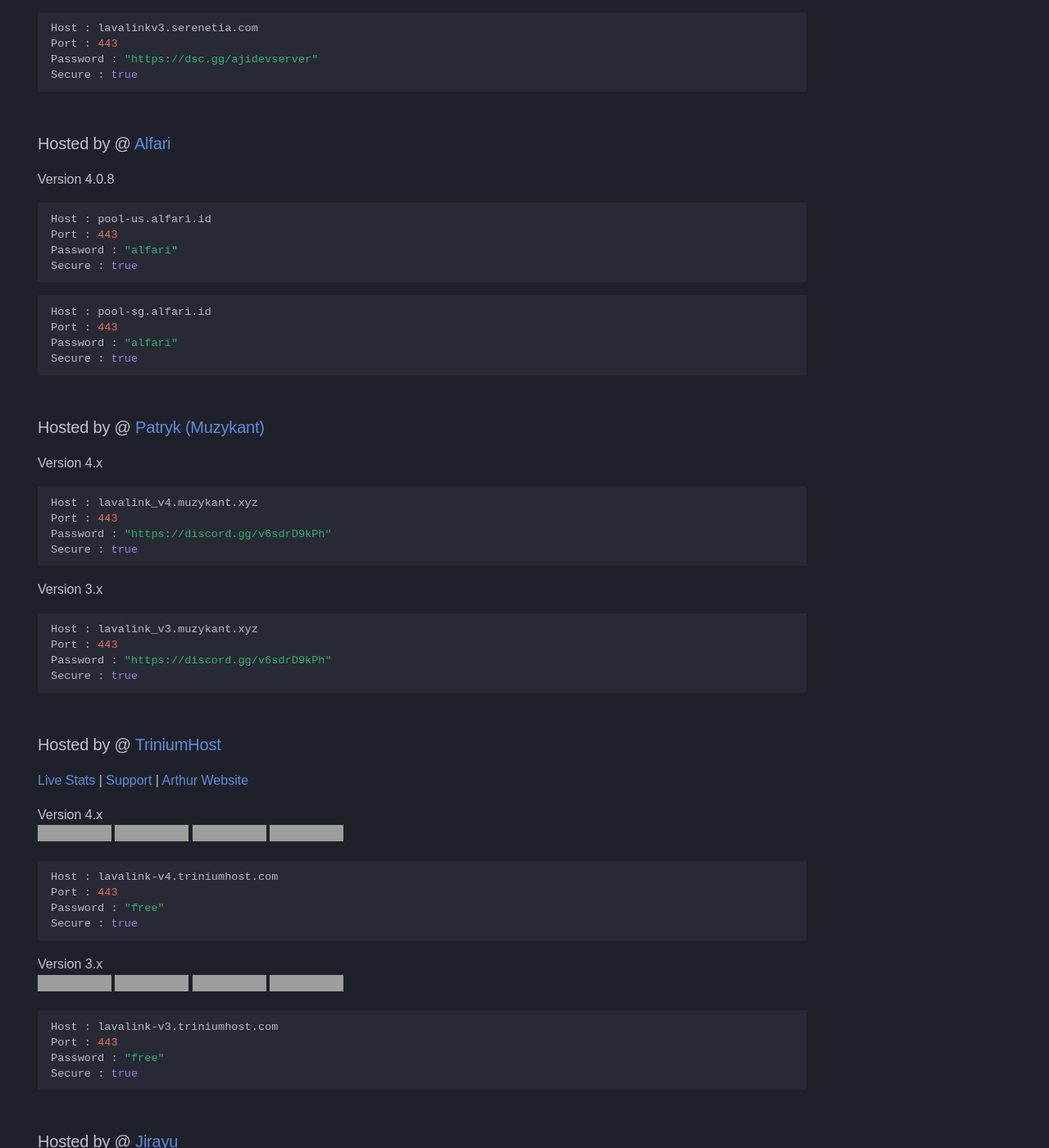
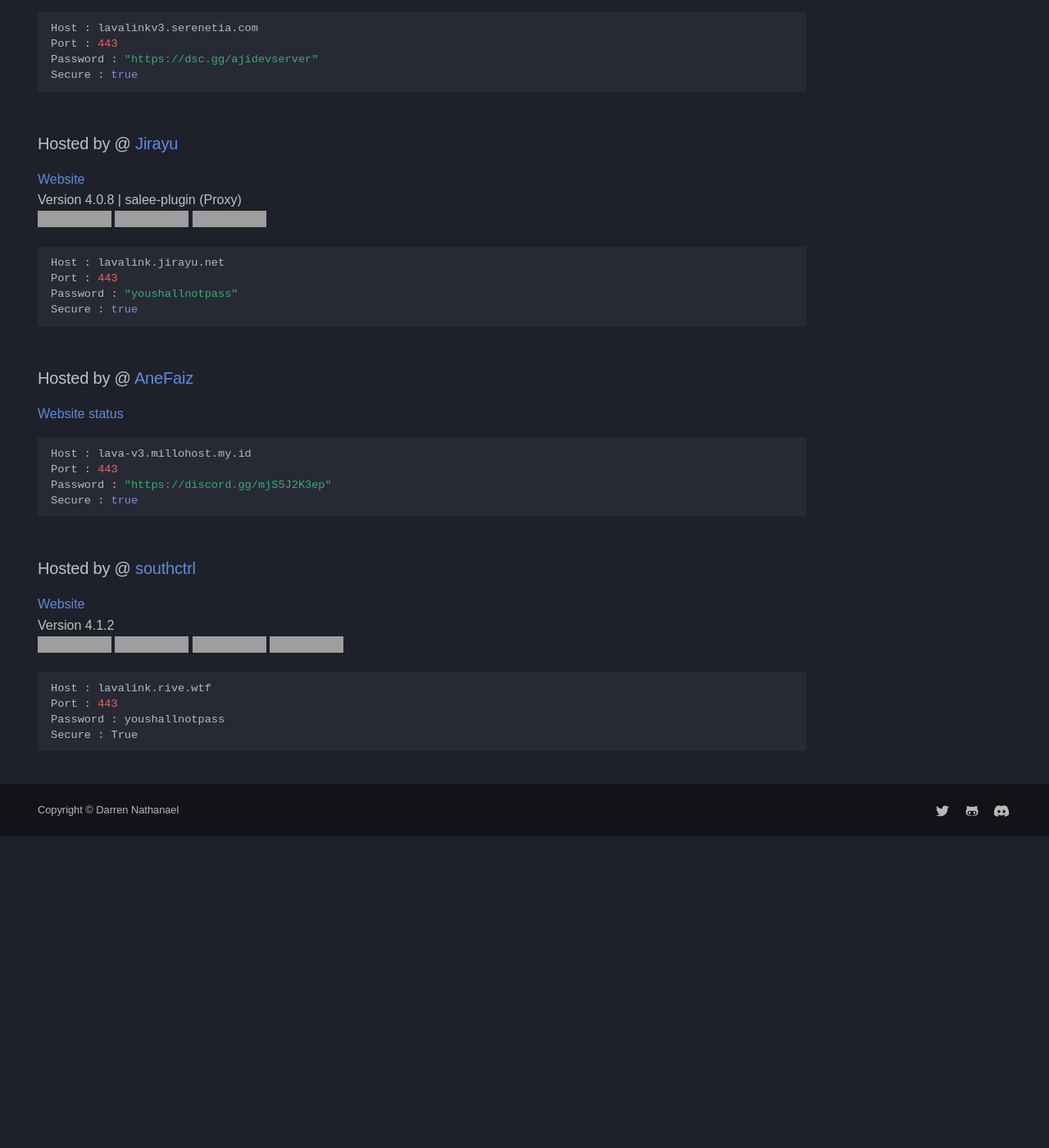
Before and after one commit to DarrenOfficial/lavalink-list, an MkDocs documentation site: the page built from docs/SSL/Lavalink-SSL.md, in a window 1280 px wide and 1400 px high, scrolled down 697 px. Shown: the whole window at 82% size. Built offline with MkDocs 1.6.1 and Material for MkDocs 9.7.7, drawn with Linux system fonts in a browser that asks for light colours; some web fonts are replaced; comment, search, counter and statistics services are not loaded; a style sheet for code colours, icons or effects is not loaded; after the commit the page ends 1717 px from its top, so only the background shows below that; some of the changed text lies outside the part shown; grey boxes are pictures that could not be loaded.

Commit message:
cleanup dead nodes

````diff
--- a/docs/SSL/Lavalink-SSL.md
+++ b/docs/SSL/Lavalink-SSL.md
@@ -43,58 +43,6 @@ Password : "https://dsc.gg/ajidevserver"
 Secure : true
 ```
 
-### Hosted by @ [Alfari](https://www.youtube.com/watch?v=dQw4w9WgXcQ)
-Version 4.0.8
-```bash
-Host : pool-us.alfari.id
-Port : 443
-Password : "alfari"
-Secure : true
-```
-```bash
-Host : pool-sg.alfari.id
-Port : 443
-Password : "alfari"
-Secure : true
-```
-
-### Hosted by @ [Patryk (Muzykant)](https://discord.gg/v6sdrD9kPh)
-Version 4.x
-```bash
-Host : lavalink_v4.muzykant.xyz
-Port : 443
-Password : "https://discord.gg/v6sdrD9kPh"
-Secure : true
-```
-Version 3.x
-```bash
-Host : lavalink_v3.muzykant.xyz
-Port : 443
-Password : "https://discord.gg/v6sdrD9kPh"
-Secure : true
-```
-
-
-### Hosted by @ [TriniumHost](https://links.triniumhost.com/)
-[Live Stats](https://lavalink-status.triniumhost.com/) | [Support](https://lavalink-status.triniumhost.com/suporte) | [Arthur Website](https://adssousag.is-a.dev/)
-
-Version 4.x <br />
-![Status](https://status.triniumhost.com/api/badge/24/status) ![Uptime](https://status.triniumhost.com/api/badge/24/uptime) ![Ping](https://status.triniumhost.com/api/badge/24/ping) ![Players](https://lavalink-api-status.triniumhost.com/v4ssl/badge/connections)
-```bash
-Host : lavalink-v4.triniumhost.com
-Port : 443
-Password : "free"
-Secure : true
-```
-Version 3.x <br />
-![Status](https://status.triniumhost.com/api/badge/22/status) ![Uptime](https://status.triniumhost.com/api/badge/22/uptime) ![Ping](https://status.triniumhost.com/api/badge/22/ping) ![Players](https://lavalink-api-status.triniumhost.com/v3ssl/badge/connections)
-```bash
-Host : lavalink-v3.triniumhost.com
-Port : 443
-Password : "free"
-Secure : true
-```
-
 ### Hosted by @ [Jirayu](https://discord.com/users/1089356674764120125)
 [Website](https://provider.jirayu.net) <br />
 Version 4.0.8 | salee-plugin (Proxy) <br />
````
